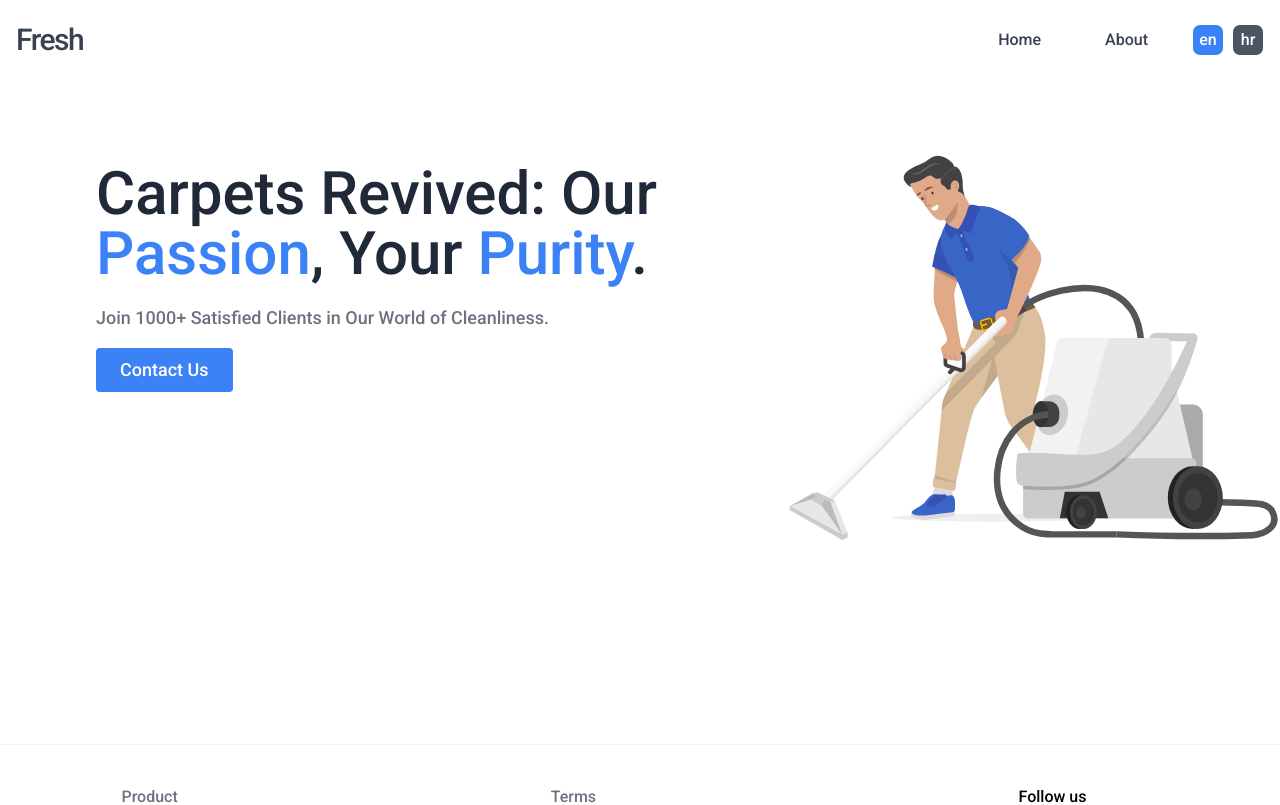
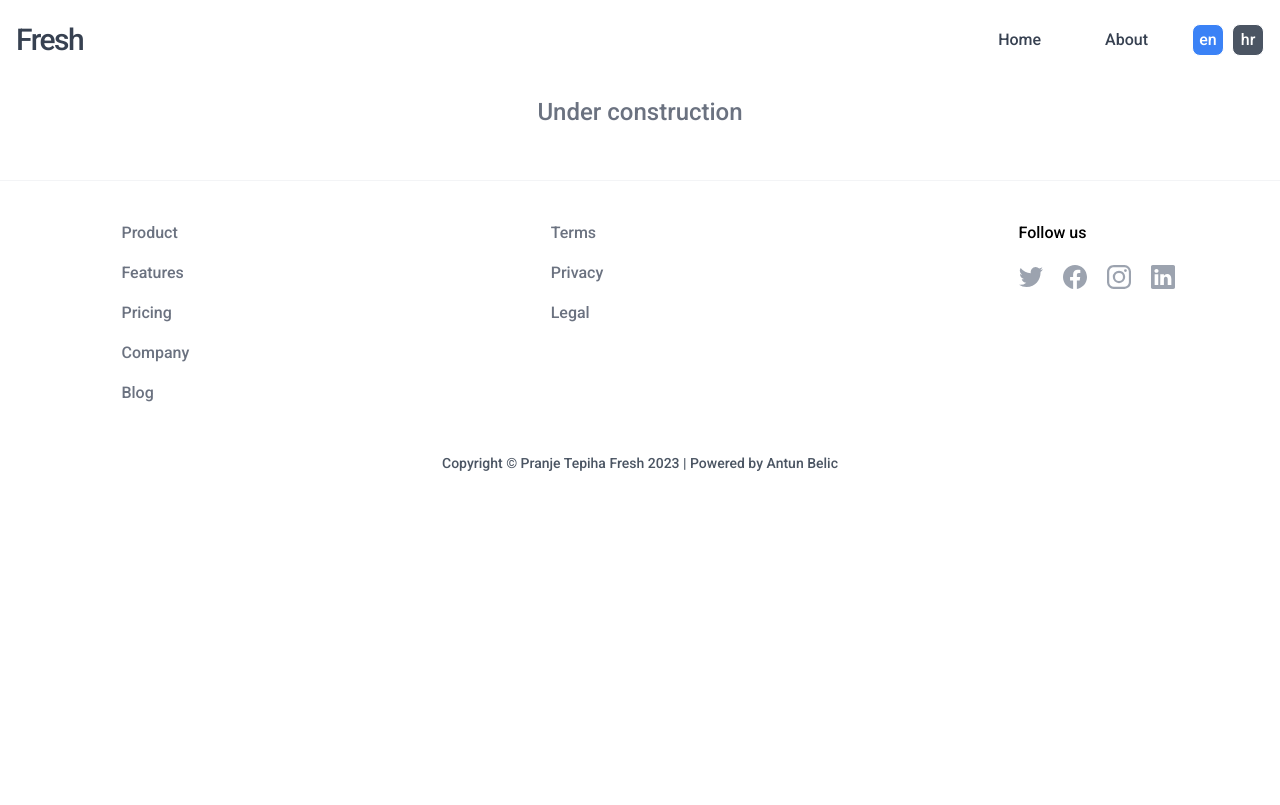
Before and after one commit to BelicAntun/clean, a Next.js app: page /en in a window 1280 px wide. Shown: the top 805 px of the page. Built offline with nearby package versions, Linux system fonts and the light colour scheme.

Commit message:
(home): u iszgradnji

```diff
--- a/app/[lang]/page.tsx
+++ b/app/[lang]/page.tsx
@@ -1,45 +1,19 @@
 import { Locale } from '@/i18n.config';
 import { getDictionary } from '@/lib/dictionary';
-import Image from 'next/image';
-import Carpet from './carpet.svg';
 
 export default async function Home({
   params: { lang },
 }: {
   params: { lang: Locale };
 }) {
-  const { page } = await getDictionary(lang);
+  const underConstruction = {
+    hr: 'U izgradnji',
+    en: 'Under construction',
+  };
+
   return (
-    <section className="text-gray-600">
-      <div className="max-w-7xl mx-auto flex py-24 md:flex-row flex-col items-center">
-        <div className="lg:flex-grow md:w-1/2 md:ml-24 pt-6 flex flex-col md:items-start md:text-left mb-12 md:mb-40 items-center text-center w-full h-full min-w-[300px]">
-          <h1 className="mb-5 sm:text-6xl text-5xl items-center xl:w-2/2 text-gray-800">
-            {page.home.title}
-            <span className="text-blue-500">{page.home.highLight1}</span>
-            {page.home.title2}
-            <span className="text-blue-500">{page.home.highLight2}</span>
-            {page.home.dot}
-          </h1>
-
-          <p className="mb-4 xl:w-3/4 text-gray-500 text-lg">
-            {page.home.subtitle}
-          </p>
-
-          <div className="flex justify-center">
-            <button className="inline-flex text-white bg-blue-500 border-0 py-2 px-6 focus:outline-none hover:bg-blue-600 rounded text-lg">
-              {page.home.button}
-            </button>
-          </div>
-        </div>
-        <Image
-          alt="man cleaning carpet"
-          src={Carpet}
-          width={500}
-          height={500}
-          className="h-auto"
-          priority
-        />
-      </div>
-    </section>
+    <div className="text-center text-2xl text-gray-500 mt-24">
+      {underConstruction[lang]}
+    </div>
   );
 }
```
